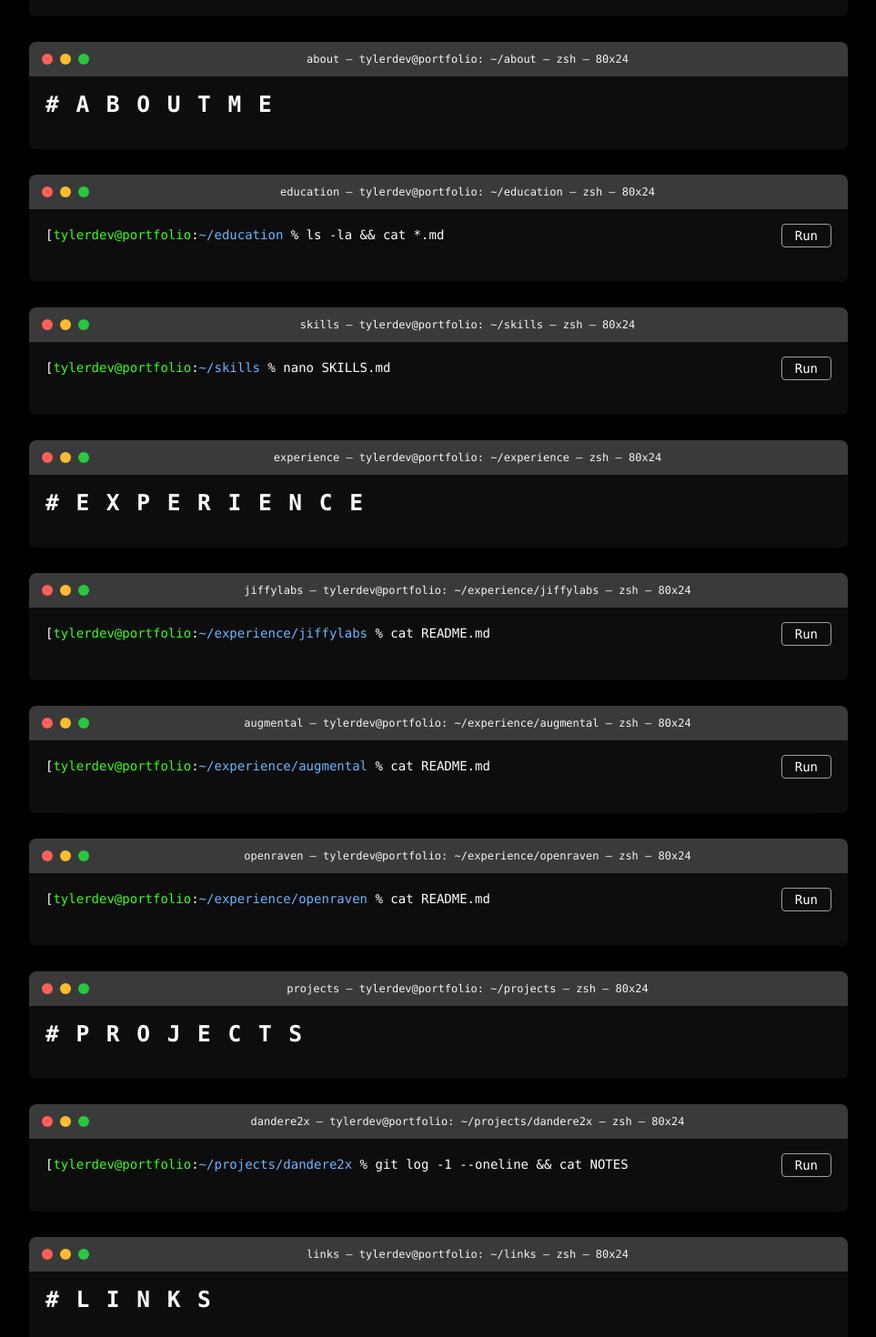
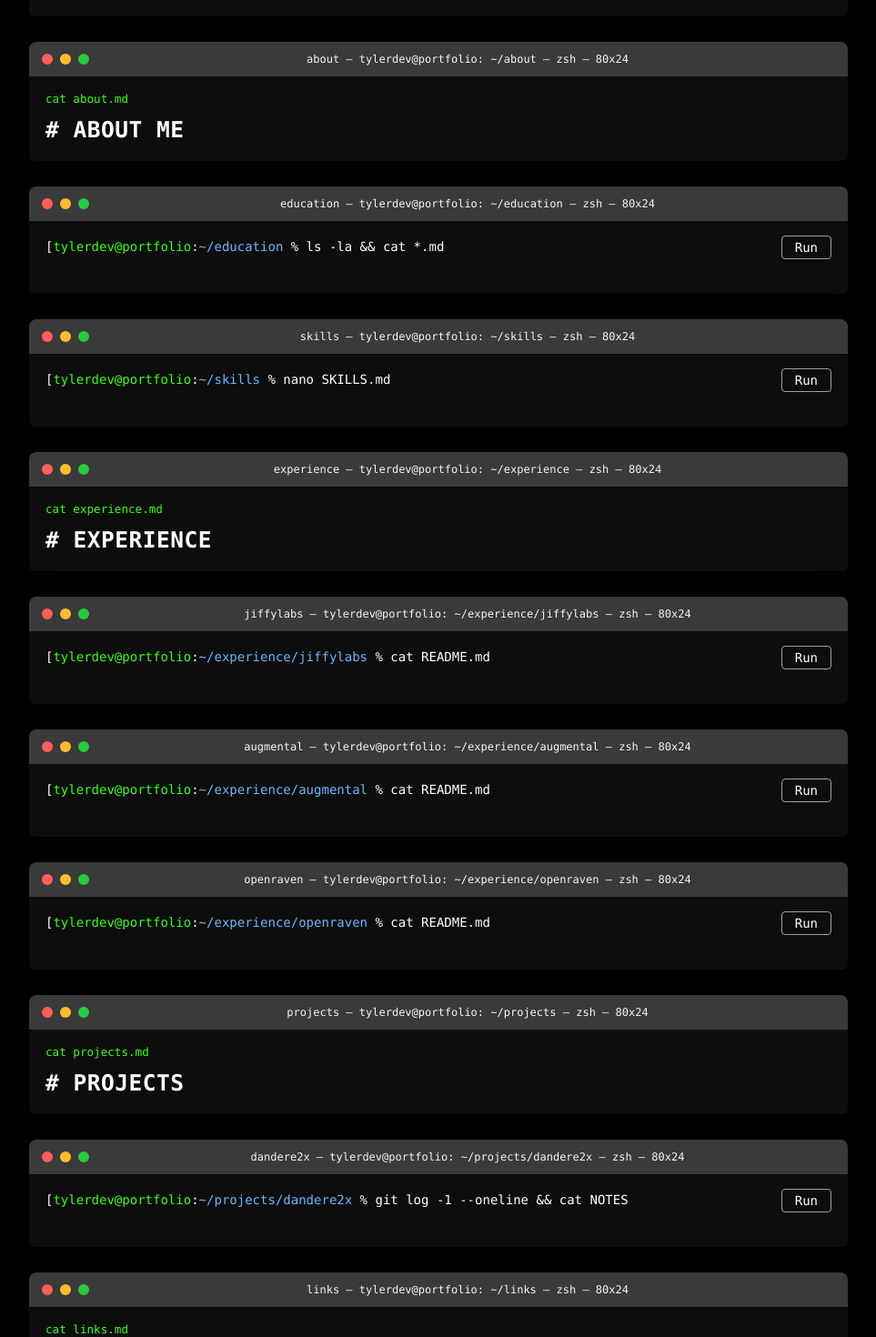
Before and after one commit to akai-katto/personal-website, a React (Vite) app: page / in a window 1280 px wide. Shown: the part 560-2030 px from the top of the page at 91% size, without its empty margins (158-1121 px from the left). Built offline with nearby package versions, Linux system fonts and the light colour scheme.

Commit message:
icon and header changes

```diff
--- a/index.html
+++ b/index.html
@@ -4,6 +4,7 @@
     <meta charset="UTF-8" />
     <meta name="viewport" content="width=device-width, initial-scale=1.0" />
     <meta name="description" content="Tyler 'Owl Dev' Szeto — terminal resume" />
+    <link rel="icon" href="/favicon.svg" type="image/svg+xml" />
     <title>Tyler 'Owl Dev' Szeto</title>
   </head>
   <body>
--- a/src/components/SectionHeaderWindow.css
+++ b/src/components/SectionHeaderWindow.css
@@ -2,6 +2,18 @@
   min-height: auto;
   padding-top: 14px;
   padding-bottom: 16px;
+}
+
+.section-header-window__command {
+  margin: 0 0 10px;
+  font-size: 0.9rem;
+  font-weight: 400;
+  line-height: 1.4;
+  color: var(--prompt-user);
+}
+
+.terminal-window--focused .section-header-window__command {
+  font-size: 0.95rem;
 }
 
 .section-header-window__heading {
@@ -9,7 +21,7 @@
   font-size: 1.75rem;
   font-weight: 700;
   line-height: 1.2;
-  letter-spacing: 0.08em;
+  letter-spacing: 0.02em;
   color: var(--text-primary);
 }
 
@@ -18,8 +30,11 @@
 }
 
 @media (max-width: 640px) {
+  .section-header-window__command {
+    font-size: 0.85rem;
+  }
+
   .section-header-window__heading {
     font-size: 1.35rem;
-    letter-spacing: 0.05em;
   }
 }
--- a/src/components/SectionHeaderWindow.tsx
+++ b/src/components/SectionHeaderWindow.tsx
@@ -41,6 +41,7 @@ export function SectionHeaderWindow({
 
       {showBody && (
         <div className="terminal-window__body section-header-window__body">
+          <p className="section-header-window__command">{section.command}</p>
           <p className="section-header-window__heading">{section.heading}</p>
         </div>
       )}
--- a/src/data/resume.ts
+++ b/src/data/resume.ts
@@ -11,6 +11,7 @@ export type SectionHeader = {
   kind: 'header'
   id: string
   title: string
+  command: string
   heading: string
 }
 
@@ -41,7 +42,8 @@ export const resumeItems: ResumeItem[] = [
     kind: 'header',
     id: 'about-header',
     title: 'about — tylerdev@portfolio: ~/about — zsh — 80x24',
-    heading: '# A B O U T   M E',
+    command: 'cat about.md',
+    heading: '# ABOUT ME',
   },
   {
     kind: 'terminal',
@@ -89,7 +91,8 @@ export const resumeItems: ResumeItem[] = [
     kind: 'header',
     id: 'experience-header',
     title: 'experience — tylerdev@portfolio: ~/experience — zsh — 80x24',
-    heading: '# E X P E R I E N C E',
+    command: 'cat experience.md',
+    heading: '# EXPERIENCE',
   },
   {
     kind: 'terminal',
@@ -190,7 +193,8 @@ export const resumeItems: ResumeItem[] = [
     kind: 'header',
     id: 'projects-header',
     title: 'projects — tylerdev@portfolio: ~/projects — zsh — 80x24',
-    heading: '# P R O J E C T S',
+    command: 'cat projects.md',
+    heading: '# PROJECTS',
   },
   {
     kind: 'terminal',
@@ -220,7 +224,8 @@ export const resumeItems: ResumeItem[] = [
     kind: 'header',
     id: 'links-header',
     title: 'links — tylerdev@portfolio: ~/links — zsh — 80x24',
-    heading: '# L I N K S',
+    command: 'cat links.md',
+    heading: '# LINKS',
   },
   {
     kind: 'terminal',
```
Also changed, not shown: public/favicon.svg (added).
